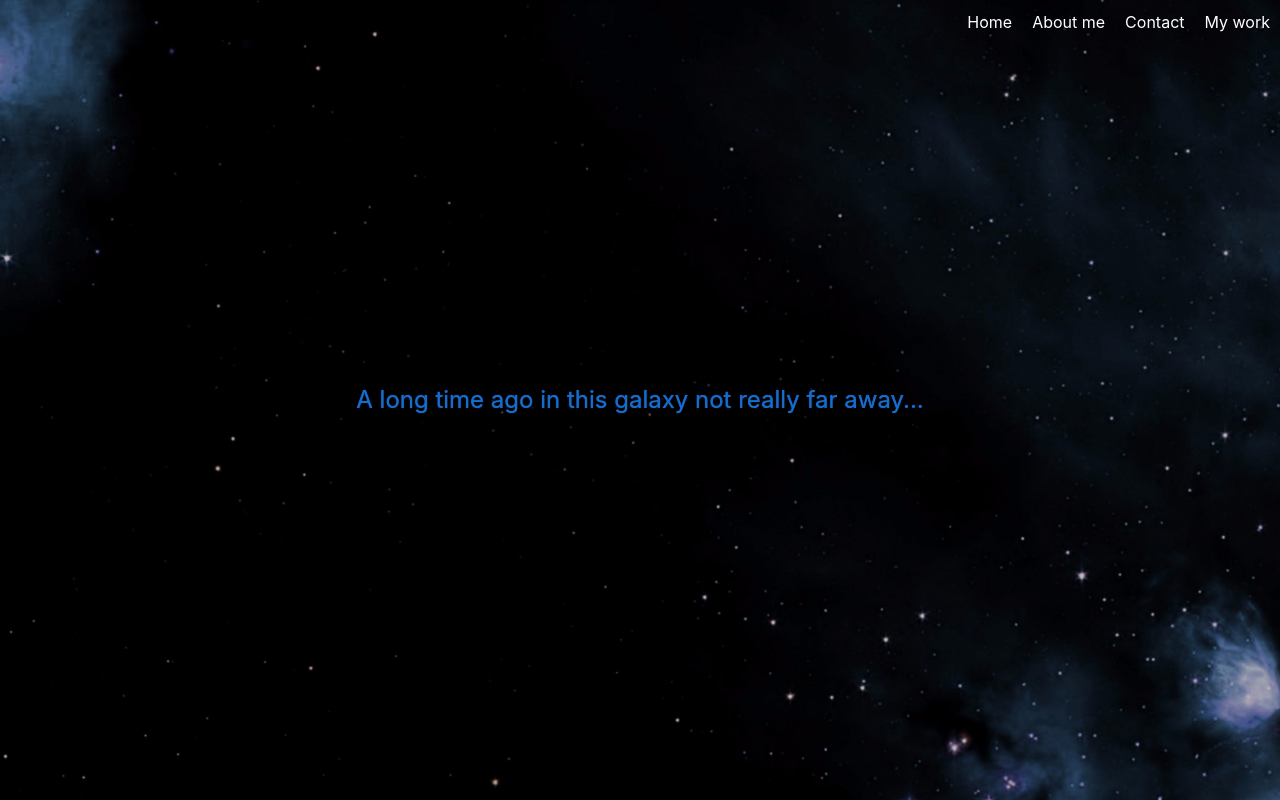
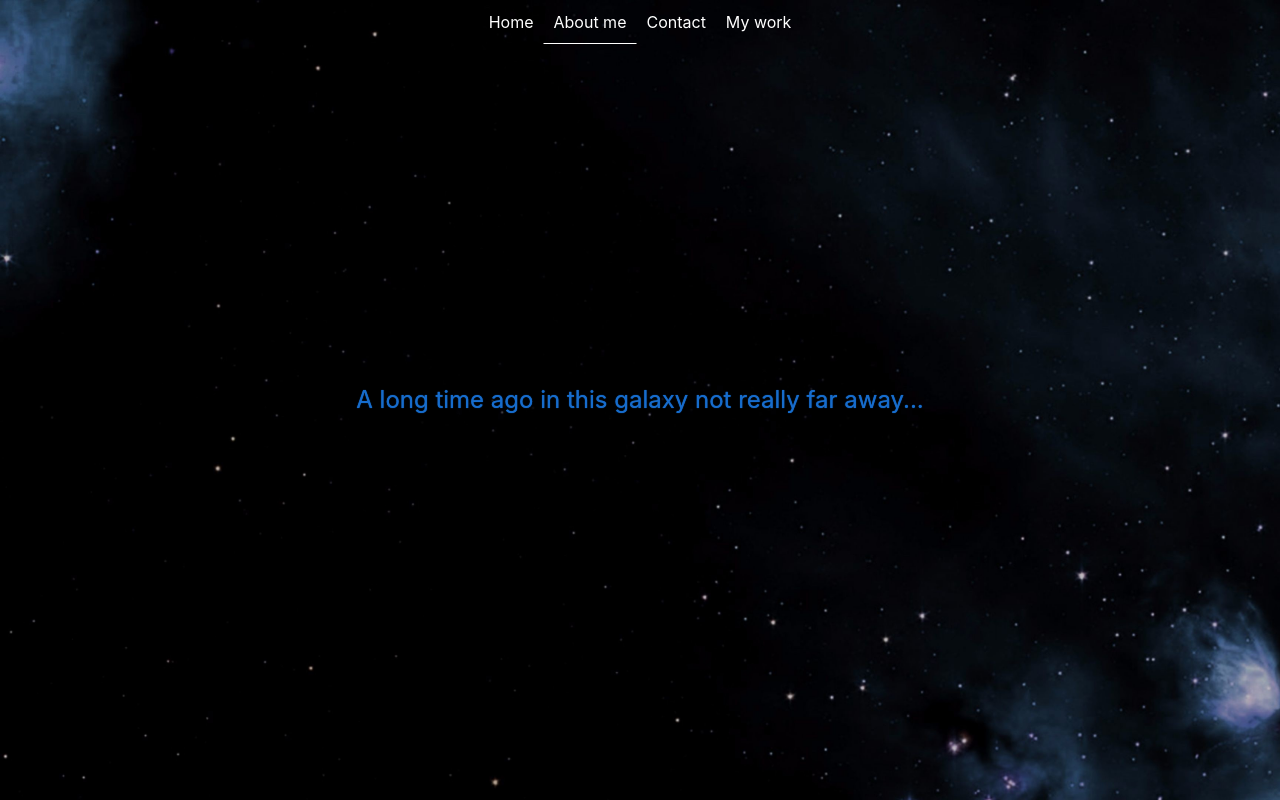
Before and after one commit to PatrikVodicka/bioweb, a Vue app: page /#/about in a window 1280 px wide. Built offline with nearby package versions, Linux system fonts and the light colour scheme; what vue-clipboard2 would draw is missing.

Commit message:
background blink fix, component styles renamed, navigation menu lifted into component

```diff
--- a/public/index.html
+++ b/public/index.html
@@ -7,13 +7,15 @@
     <link rel="icon" href="<%= BASE_URL %>favicon.ico">
     <title>Patrik Vodička</title>
     <style>
+      body {
+        background: black;
+      }
+
       noscript {
         position: fixed;
         inset: 0;
         width: 100%;
         height: 100%;
-
-        background: #000;
         color: #FFF;
         text-align: center;
         font-weight: bold;
--- a/src/App.vue
+++ b/src/App.vue
@@ -1,23 +1,14 @@
 <template>
   <div id="app">
-
-    <div class="container-fluid">
-      <div class="row justify-content-center justify-content-md-end">
-        <nav class="menu">
-          <router-link to="/">Home</router-link>
-          <router-link to="/about">About me</router-link>
-          <router-link to="/contact">Contact</router-link>
-          <router-link to="/my-work">My work</router-link>
-        </nav>
-      </div>
-    </div>
-
-    <router-view/>
+    <nav-menu />
+    <router-view />
   </div>
 </template>
 
 <script>
+  import NavMenu from '@/components/NavMenu'
   export default {
     name: 'App',
+    components: { NavMenu },
   }
 </script>
--- a/src/assets/scss/_global.scss
+++ b/src/assets/scss/_global.scss
@@ -17,16 +17,6 @@ ul {
   padding: 0;
 }
 
-nav {
-  user-select: none;
-
-  > * {
-    display: inline-block;
-    padding: 10px;
-    max-height: $nav-height;
-  }
-}
-
 a {
   color: white;
   text-decoration: none;
--- /dev/null
+++ b/src/assets/scss/components/NavMenu.scss
@@ -0,0 +1,40 @@
+@import "~bootstrap/scss/functions";
+@import "../variables";
+
+.menu {
+  user-select: none;
+  text-align: center;
+
+  > * {
+    position: relative;
+    display: inline-block;
+    padding: 10px;
+    max-height: $nav-height;
+
+    &:after {
+      position: absolute;
+      left: 50%;
+      bottom: 0;
+      height: 1px;
+      width: 0;
+      content: '';
+      background: $white;
+      transform: translateX(-50%);
+      transition: width ease .15s;
+    }
+
+    &:hover,
+    &:focus,
+    &:visited {
+      text-decoration: none;
+    }
+
+    &:hover:after {
+      width: 100%;
+    }
+  }
+
+  .router-link-exact-active:not(:first-of-type):after {
+    width: 100%;
+  }
+}
--- a/src/assets/scss/main.scss
+++ b/src/assets/scss/main.scss
@@ -2,4 +2,4 @@
 @import "animations";
 @import "global";
 
-@import "components/scrollbar";
+@import "components/ScrollBar";
--- /dev/null
+++ b/src/components/NavMenu.vue
@@ -0,0 +1,16 @@
+<template>
+  <nav class="menu">
+    <router-link to="/">Home</router-link>
+    <router-link to="/about">About me</router-link>
+    <router-link to="/contact">Contact</router-link>
+    <router-link to="/my-work">My work</router-link>
+  </nav>
+</template>
+
+<script>
+export default {
+  name: 'NavMenu',
+}
+</script>
+
+<style lang="scss" scoped src="@/assets/scss/components/NavMenu.scss" />
--- a/src/components/TextProlog.vue
+++ b/src/components/TextProlog.vue
@@ -123,5 +123,5 @@
 <style
   lang="scss"
   scoped
-  src="@/assets/scss/components/prolog.scss"
+  src="@/assets/scss/components/TextProlog.scss"
 />
```
Also changed, not shown: src/assets/scss/components/ScrollBar.scss (renamed from src/assets/scss/components/scrollbar.scss), src/assets/scss/components/TextProlog.scss (renamed from src/assets/scss/components/prolog.scss).
